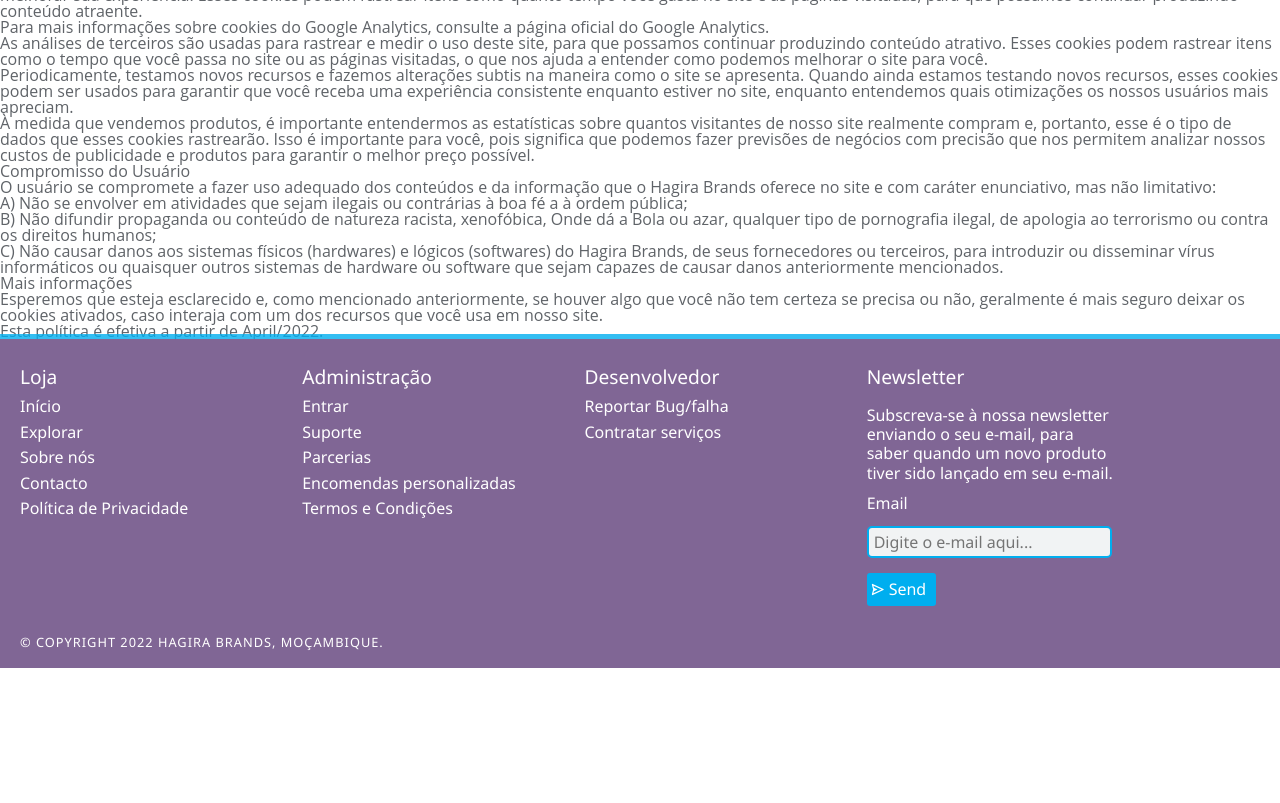
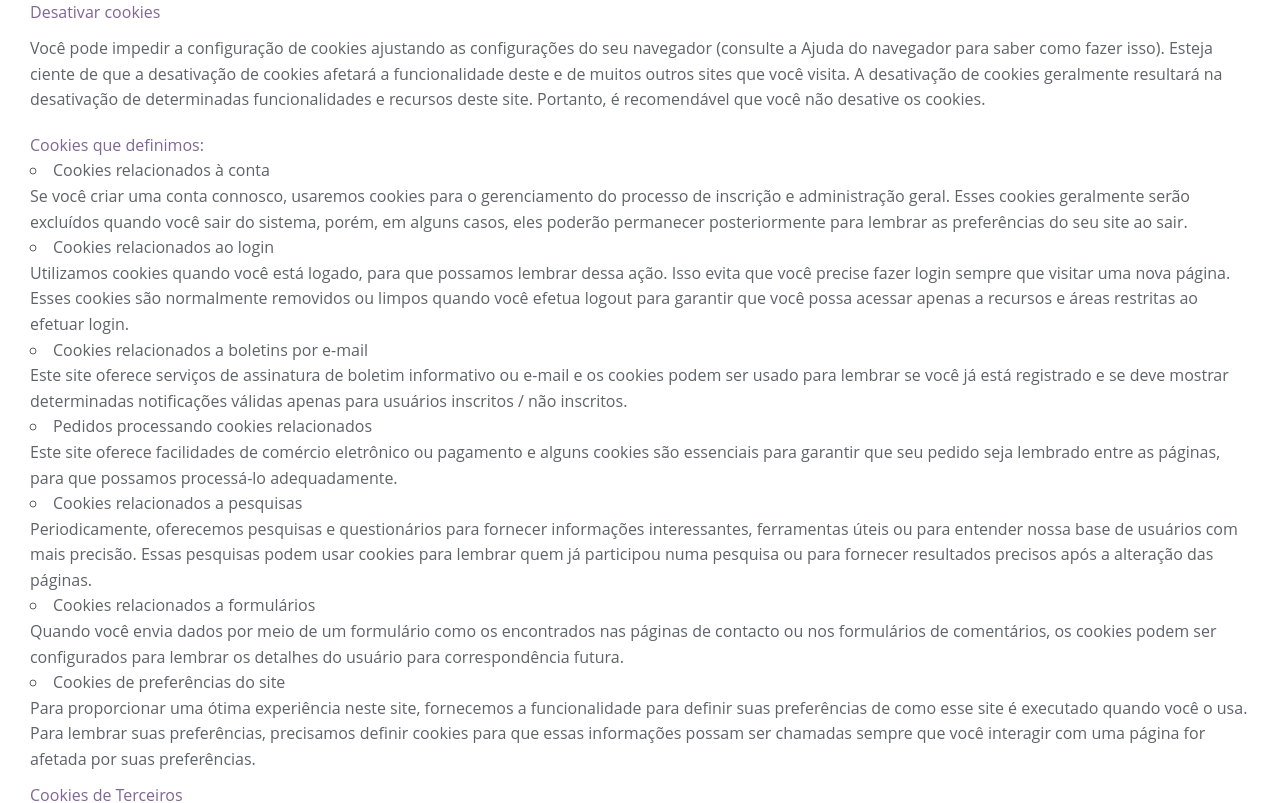
Before and after one commit to KainNhantumbo/Hagira-Brands-Store, a React (Create React App) app: page /privacy-policy in a window 1280 px wide. Shown: the part 920-1723 px from the top of the page. Before the commit the page ends 1588 px from the top, so only its background shows below. Built offline with nearby package versions, Linux system fonts and the light colour scheme.

Commit message:
styles: added styles for privacy policy page.

```diff
--- a/src/pages/PrivacyPolicy.jsx
+++ b/src/pages/PrivacyPolicy.jsx
@@ -1,8 +1,8 @@
-import { PrivacyPolicyContainer } from '../styles/privacyPolicy';
+import { LegalContainer } from '../styles/legal';
 
 const PrivacyPolicy = () => {
 	return (
-		<PrivacyPolicyContainer>
+		<LegalContainer>
 			<section>
 				<h1>Política de Privacidade</h1>
 			</section>
@@ -82,66 +82,70 @@
 					determinadas funcionalidades e recursos deste site. Portanto, é
 					recomendável que você não desative os cookies.
 				</p>
-				<h3>Cookies que definimos</h3>
+				<h3>Cookies que definimos:</h3>
 				<ul>
 					<li>
 						{' '}
-						Cookies relacionados à conta<br></br> Se você criar uma conta
-						connosco, usaremos cookies para o gerenciamento do processo de
-						inscrição e administração geral. Esses cookies geralmente serão
-						excluídos quando você sair do sistema, porém, em alguns casos, eles
-						poderão permanecer posteriormente para lembrar as preferências do
-						seu site ao sair.<br></br>{' '}
+						<strong>Cookies relacionados à conta</strong>
+						<br></br> Se você criar uma conta connosco, usaremos cookies para o
+						gerenciamento do processo de inscrição e administração geral. Esses
+						cookies geralmente serão excluídos quando você sair do sistema,
+						porém, em alguns casos, eles poderão permanecer posteriormente para
+						lembrar as preferências do seu site ao sair.<br></br>{' '}
 					</li>
 					<li>
 						{' '}
-						Cookies relacionados ao login<br></br> Utilizamos cookies quando
-						você está logado, para que possamos lembrar dessa ação. Isso evita
-						que você precise fazer login sempre que visitar uma nova página.
-						Esses cookies são normalmente removidos ou limpos quando você efetua
-						logout para garantir que você possa acessar apenas a recursos e
-						áreas restritas ao efetuar login.<br></br>{' '}
+						<strong>Cookies relacionados ao login</strong>
+						<br></br> Utilizamos cookies quando você está logado, para que
+						possamos lembrar dessa ação. Isso evita que você precise fazer login
+						sempre que visitar uma nova página. Esses cookies são normalmente
+						removidos ou limpos quando você efetua logout para garantir que você
+						possa acessar apenas a recursos e áreas restritas ao efetuar login.
+						<br></br>{' '}
 					</li>
 					<li>
 						{' '}
-						Cookies relacionados a boletins por e-mail<br></br> Este site
-						oferece serviços de assinatura de boletim informativo ou e-mail e os
-						cookies podem ser usado para lembrar se você já está registrado e se
-						deve mostrar determinadas notificações válidas apenas para usuários
-						inscritos / não inscritos.<br></br>{' '}
+						<strong>Cookies relacionados a boletins por e-mail</strong>
+						<br></br> Este site oferece serviços de assinatura de boletim
+						informativo ou e-mail e os cookies podem ser usado para lembrar se
+						você já está registrado e se deve mostrar determinadas notificações
+						válidas apenas para usuários inscritos / não inscritos.<br></br>{' '}
 					</li>
 					<li>
 						{' '}
-						Pedidos processando cookies relacionados<br></br> Este site oferece
-						facilidades de comércio eletrônico ou pagamento e alguns cookies são
-						essenciais para garantir que seu pedido seja lembrado entre as
-						páginas, para que possamos processá-lo adequadamente.<br></br>{' '}
+						<strong>Pedidos processando cookies relacionados</strong>
+						<br></br> Este site oferece facilidades de comércio eletrônico ou
+						pagamento e alguns cookies são essenciais para garantir que seu
+						pedido seja lembrado entre as páginas, para que possamos processá-lo
+						adequadamente.<br></br>{' '}
 					</li>
 					<li>
 						{' '}
-						Cookies relacionados a pesquisas<br></br> Periodicamente, oferecemos
-						pesquisas e questionários para fornecer informações interessantes,
-						ferramentas úteis ou para entender nossa base de usuários com mais
-						precisão. Essas pesquisas podem usar cookies para lembrar quem já
-						participou numa pesquisa ou para fornecer resultados precisos após a
-						alteração das páginas.<br></br>{' '}
+						<strong>Cookies relacionados a pesquisas</strong>
+						<br></br> Periodicamente, oferecemos pesquisas e questionários para
+						fornecer informações interessantes, ferramentas úteis ou para
+						entender nossa base de usuários com mais precisão. Essas pesquisas
+						podem usar cookies para lembrar quem já participou numa pesquisa ou
+						para fornecer resultados precisos após a alteração das páginas.
+						<br></br>{' '}
 					</li>
 					<li>
 						{' '}
-						Cookies relacionados a formulários<br></br> Quando você envia dados
-						por meio de um formulário como os encontrados nas páginas de
-						contacto ou nos formulários de comentários, os cookies podem ser
-						configurados para lembrar os detalhes do usuário para
-						correspondência futura.<br></br>{' '}
+						<strong>Cookies relacionados a formulários</strong>
+						<br></br> Quando você envia dados por meio de um formulário como os
+						encontrados nas páginas de contacto ou nos formulários de
+						comentários, os cookies podem ser configurados para lembrar os
+						detalhes do usuário para correspondência futura.<br></br>{' '}
 					</li>
 					<li>
 						{' '}
-						Cookies de preferências do site<br></br> Para proporcionar uma ótima
-						experiência neste site, fornecemos a funcionalidade para definir
-						suas preferências de como esse site é executado quando você o usa.
-						Para lembrar suas preferências, precisamos definir cookies para que
-						essas informações possam ser chamadas sempre que você interagir com
-						uma página for afetada por suas preferências.<br></br>{' '}
+						<strong>Cookies de preferências do site</strong>
+						<br></br> Para proporcionar uma ótima experiência neste site,
+						fornecemos a funcionalidade para definir suas preferências de como
+						esse site é executado quando você o usa. Para lembrar suas
+						preferências, precisamos definir cookies para que essas informações
+						possam ser chamadas sempre que você interagir com uma página for
+						afetada por suas preferências.<br></br>{' '}
 					</li>
 				</ul>
 				<h3>Cookies de Terceiros</h3>
@@ -197,8 +201,8 @@
 				<h3>Compromisso do Usuário</h3>
 				<p>
 					O usuário se compromete a fazer uso adequado dos conteúdos e da
-					informação que o Hagira Brands oferece no site e com caráter
-					enunciativo, mas não limitativo:
+					informação que o <strong>Hagira Brands</strong> oferece no site e com
+					caráter enunciativo, mas não limitativo:
 				</p>
 				<ul>
 					<li>
@@ -214,7 +218,7 @@
 					</li>
 					<li>
 						C) Não causar danos aos sistemas físicos (hardwares) e lógicos
-						(softwares) do Hagira Brands, de seus fornecedores ou terceiros,
+						(softwares) da <strong>Hagira Brands</strong>, de seus fornecedores ou terceiros,
 						para introduzir ou disseminar vírus informáticos ou quaisquer outros
 						sistemas de hardware ou software que sejam capazes de causar danos
 						anteriormente mencionados.
@@ -228,11 +232,10 @@
 					recursos que você usa em nosso site.
 				</p>
 				<p>
-					Esta política é efetiva a partir de <strong>April</strong>/
-					<strong>2022</strong>.
+					Esta política é efetiva a partir de <strong>Abril de 2022</strong>.
 				</p>
 			</article>
-		</PrivacyPolicyContainer>
+		</LegalContainer>
 	);
 };
 
--- a/src/pages/TermsAndConditions.jsx
+++ b/src/pages/TermsAndConditions.jsx
@@ -1,8 +1,8 @@
-import { TermsAndConditionsContainer } from '../styles/termsAndConditions';
+import { LegalContainer } from '../styles/legal';
 
 const TermsAndConditions = () => {
 	return (
-		<TermsAndConditionsContainer>
+		<LegalContainer>
 			<section>
 				<h1>Termos e Condições</h1>
 			</section>
@@ -126,7 +126,7 @@
 					tribunais nosso estado e localidade.
 				</p>
 			</article>
-		</TermsAndConditionsContainer>
+		</LegalContainer>
 	);
 };
 
--- a/src/styles/termsAndConditions.js
+++ b/src/styles/legal.js
@@ -1,6 +1,6 @@
 import styled from 'styled-components';
 
-export const TermsAndConditionsContainer = styled.main`
+export const LegalContainer = styled.main`
 	margin: 50px 0;
 	padding: 30px;
 
@@ -23,6 +23,7 @@
 		h3 {
 			font-weight: 500;
 			color: rgb(${({ theme }) => theme.secondary});
+			padding-top: 10px;
 		}
 
 		p {
--- a/src/styles/privacyPolicy.js
+++ /dev/null
@@ -1,3 +0,0 @@
-import styled from "styled-components";
-
-export const PrivacyPolicyContainer = styled.main``
```
Lines whose indentation alone changed are shown as unchanged.
